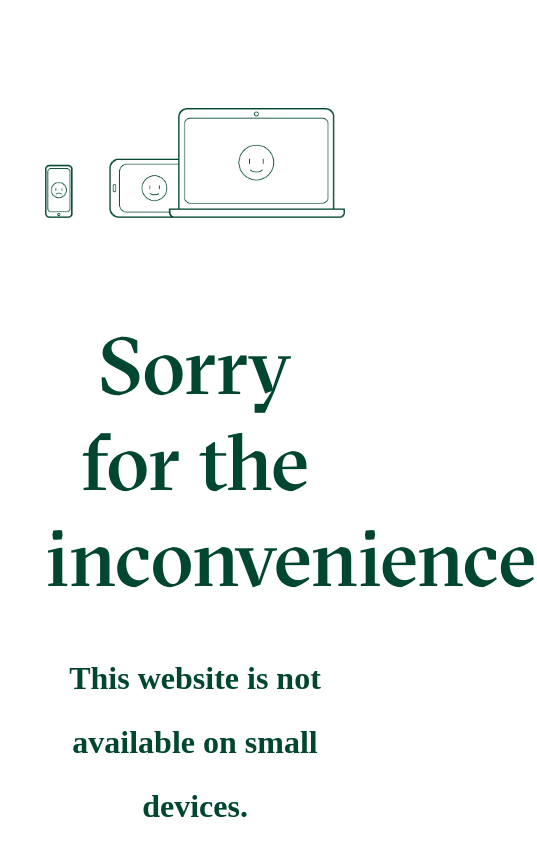
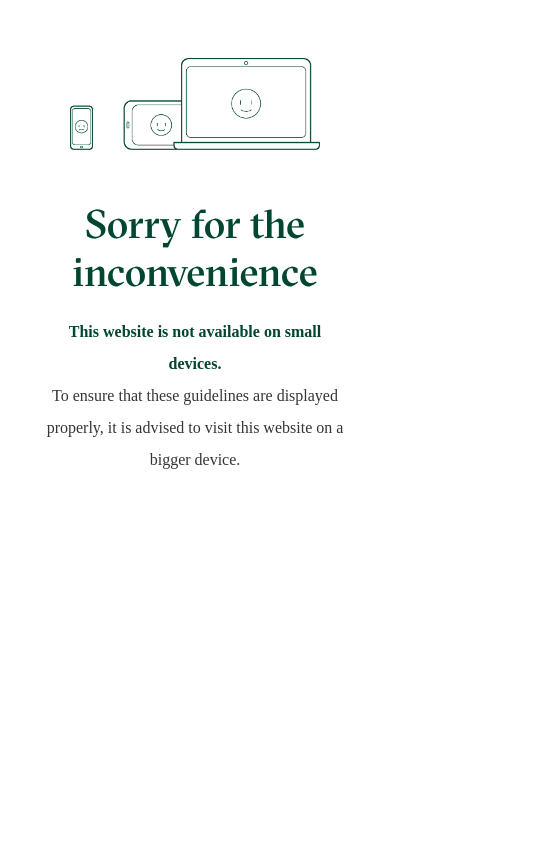
Before and after one commit to diewertcoppens/diewertcoppens.github.io, a plain HTML site: page logo.html in a window 390 px wide. Shown: the top 844 px of the page, 537 px wide, since content can reach past the window. Drawn offline with Linux system fonts and the light colour scheme; a web font is replaced by a local one.

Commit message:
Update style_general.css

```diff
--- a/css/style_general.css
+++ b/css/style_general.css
@@ -1,4 +1,74 @@
-@media (max-width: 999px) {
+@media (max-width: 501px ) and (max-width: 999px) {
+    .website-big {
+        display: none;
+    }
+
+    @font-face {
+        font-family: 'gt sectra';
+        src: url(../fonts/GT-Sectra-Fine-Medium-Trial.otf);
+        font-style: normal;
+        font-weight: 100;
+    }
+
+    :root {
+        --green: #004631;
+        --gray: #353535;
+        --shadow: #00463127;
+        --accent: #588369;
+        --accentlight: #58836983;
+    }
+
+    .website-small {
+        margin: 0px 10%;
+    }
+
+    p.header {
+        font-family: 'gt sectra', serif;
+        font-size: 40px;
+        line-height: 48px;
+        margin: 0px 0px 20px 0px!important;
+        color: var(--green);
+        font-weight: 100;
+        text-align: center;
+    }
+
+    p.subheader {
+        font-family: 'objektiv-mk2';
+        font-weight: 700;
+        font-style: normal;
+        font-size: 16px;
+        line-height: 32px;
+        margin: 0px!important;
+        color: var(--green);
+        text-align: center;
+    }
+
+
+    p.bodytext {
+        font-family: 'objektiv-mk2';
+        font-weight: 400;
+        font-style: normal;
+        font-size: 16px;
+        line-height: 32px;
+        margin: 0px 0px 24px 0px!important;
+        color: var(--gray);
+        text-align: center;
+    }
+
+    .small-screen-div {
+        min-width: 100%;
+        display: flex;
+        justify-content: center;
+    }
+
+    .small-screen {
+        min-width: 100px;
+        max-width: 250px;
+        margin: 50px auto;
+    }
+}
+
+@media (max-width: 0px ) and (max-width: 500px) {
     .website-big {
         display: none;
     }
```
